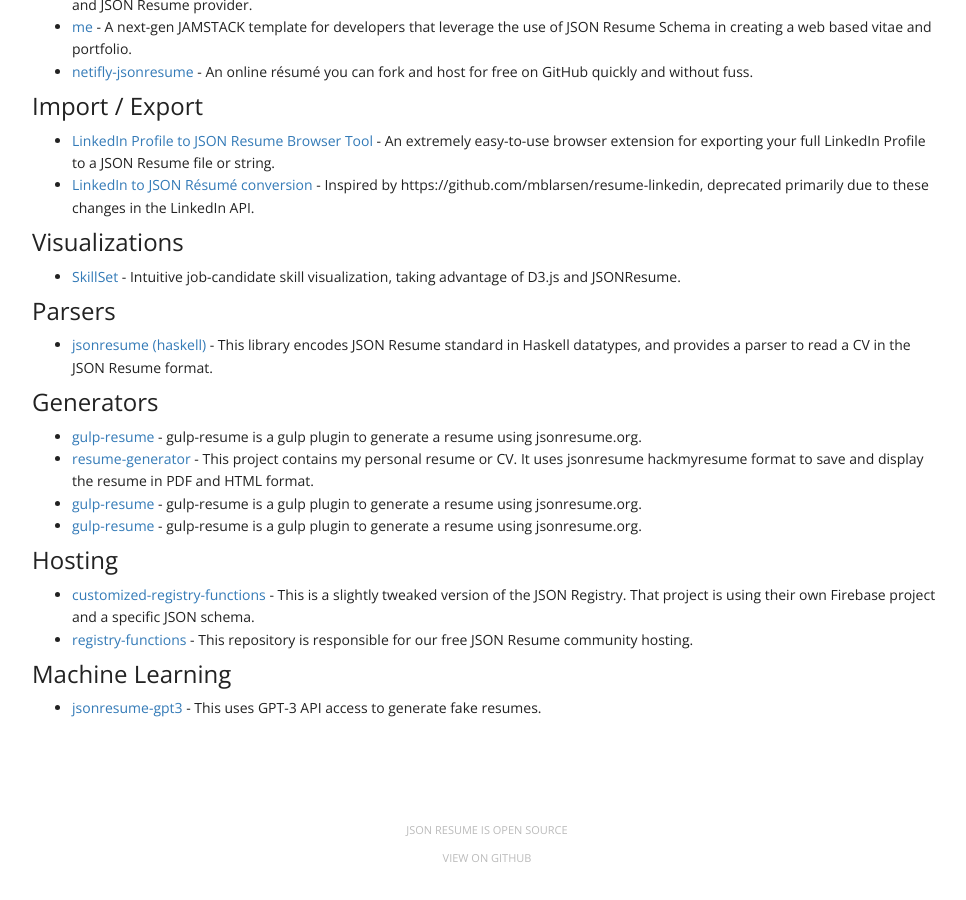
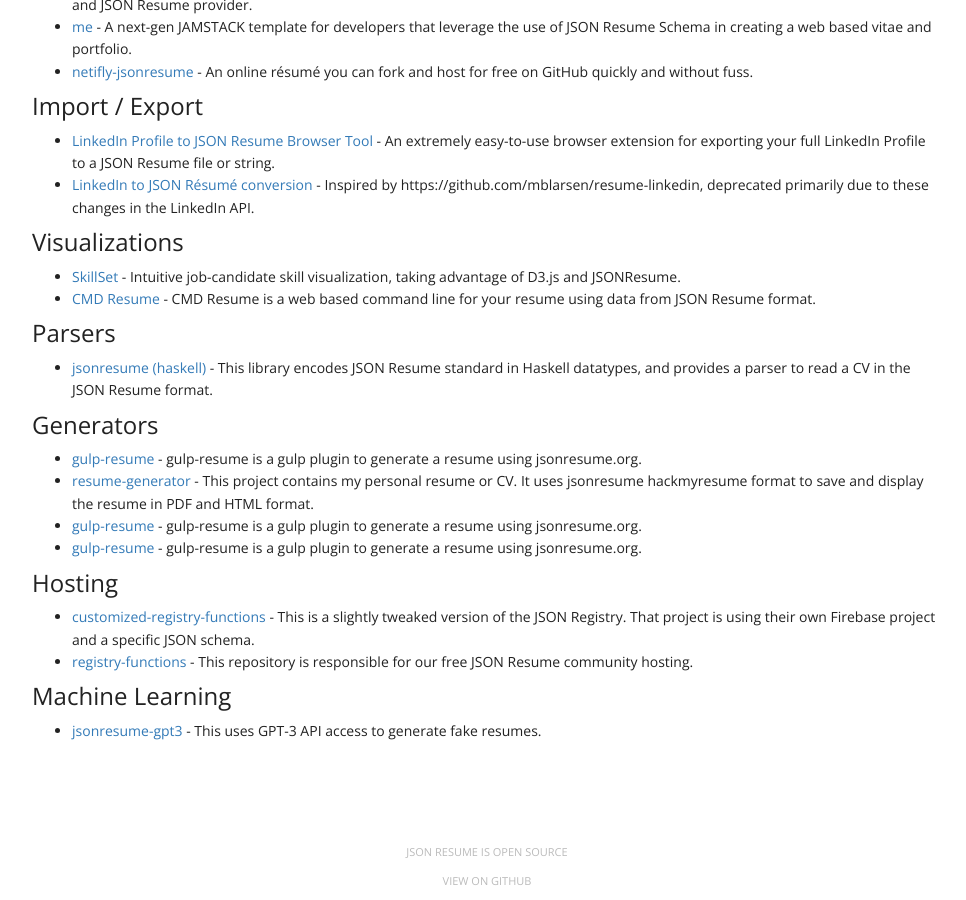
Before and after one commit to jsonresume/resume-website, a Jekyll site: the page built from projects.html, in a window 1280 px wide and 900 px high, scrolled down 803 px. Shown: the whole window, without its empty margins (153-1119 px from the left). Built offline with Jekyll 4.4.1, drawn with Linux system fonts in a browser that asks for light colours; nearby versions of some CDN libraries; a script that is not in the unit is left out; before the commit the page ends 1681 px from its top, so only the background shows below that.

Commit message:
Add CMD Resume to projects

```diff
--- a/_data/projects.yaml
+++ b/_data/projects.yaml
@@ -127,3 +127,8 @@
   link: https://github.com/lowerbarriers/resume
   description: An online résumé you can fork and host for free on GitHub quickly and without fuss.
   category: framework
+
+- name: CMD Resume
+  link: https://github.com/bbody/CMD-Resume/
+  description: CMD Resume is a web based command line for your resume using data from JSON Resume format.
+  category: visualization
```
